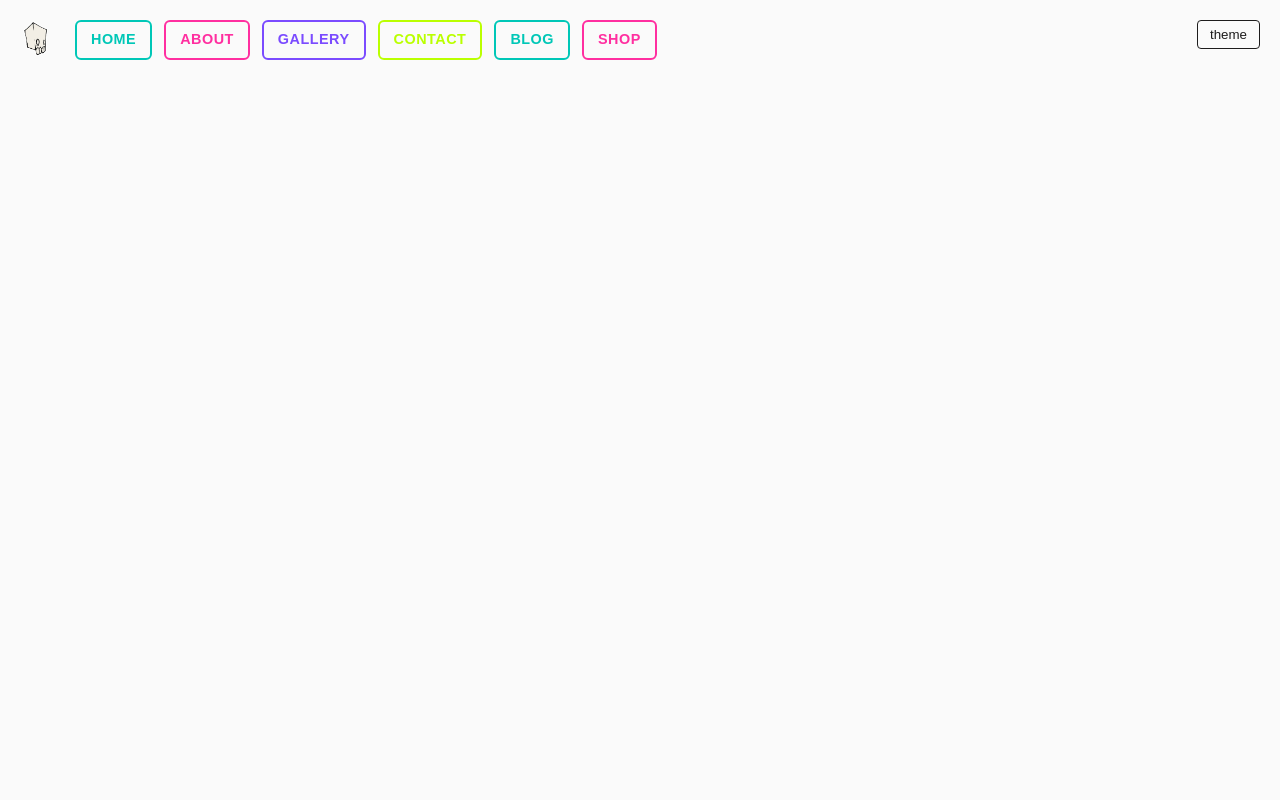
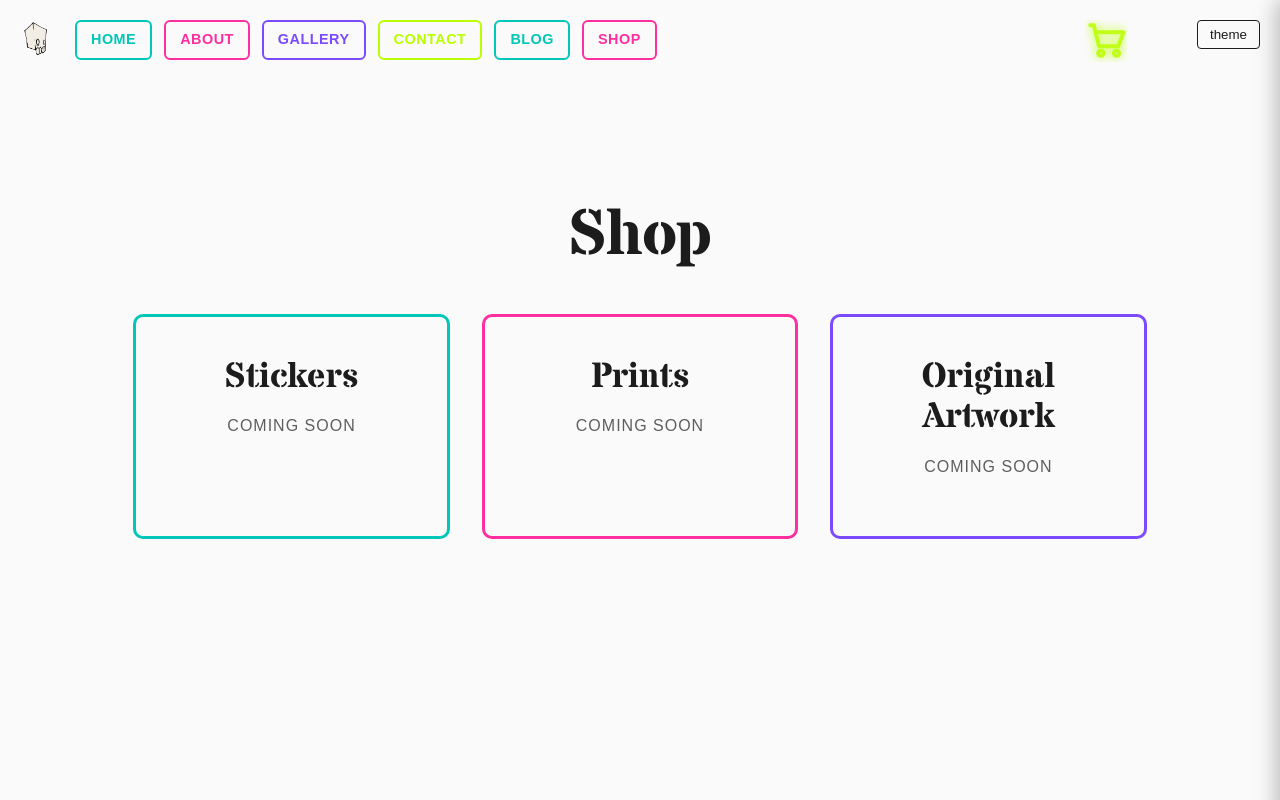
Before and after one commit to mfobbsie/mrfestinwebsite, a React (Vite) app: page /shop in a window 1280 px wide. Built offline with nearby package versions, Linux system fonts and the light colour scheme; a web font is replaced by a local one.

Commit message:
shopping with cart drawer

```diff
--- a/src/App.tsx
+++ b/src/App.tsx
@@ -7,6 +7,7 @@ import Home from "./components/home";
 import About from "./components/about";
 import Contact from "./components/contact";
 import Gallery from "./components/gallery";
+import Shop from "./components/shop";
 
 function App() {
   const [menuOpen, setMenuOpen] = useState(false);
@@ -61,6 +62,7 @@ function App() {
         <Route path="/about" element={<About />} />
         <Route path="/contact" element={<Contact />} />
         <Route path="/gallery" element={<Gallery />} />
+        <Route path="/shop" element={<Shop />} />
       </Routes>
     </>
   );
--- /dev/null
+++ b/src/components/CartDrawer.css
@@ -0,0 +1,57 @@
+/*CartDrawer.css*/
+
+/* Backdrop */
+.cart-backdrop {
+  position: fixed;
+  inset: 0;
+  background: rgba(0,0,0,0.45);
+  backdrop-filter: blur(2px);
+  z-index: 20;
+}
+
+/* Drawer container */
+.cart-drawer {
+  position: fixed;
+  top: 0;
+  right: 0;
+  width: 360px;
+  height: 100vh;
+  background: var(--bg);
+  border-left: 3px solid var(--accent-lime);
+  box-shadow: -4px 0 20px rgba(0,0,0,0.25);
+  transform: translateX(100%);
+  transition: transform 0.35s ease-out;
+  z-index: 30;
+  padding: 24px;
+  display: flex;
+  flex-direction: column;
+}
+
+/* When open */
+.cart-drawer.open {
+  transform: translateX(0);
+}
+
+/* Close button */
+.cart-close {
+  background: none;
+  border: none;
+  font-size: 2rem;
+  color: var(--text);
+  cursor: pointer;
+  align-self: flex-end;
+  margin-bottom: 10px;
+}
+
+/* Title */
+.cart-title {
+  font-family: var(--font-display);
+  font-size: 2rem;
+  margin-bottom: 20px;
+}
+
+/* Empty state */
+.cart-empty {
+  opacity: 0.7;
+  font-size: 1.1rem;
+}
--- /dev/null
+++ b/src/components/CartDrawer.tsx
@@ -0,0 +1,30 @@
+/*CartDrawer.tsx*/
+
+import "./CartDrawer.css";
+
+interface CartDrawerProps {
+  open: boolean;
+  onClose: () => void;
+}
+
+export default function CartDrawer({ open, onClose }: CartDrawerProps) {
+  return (
+    <>
+      {/* Backdrop */}
+      {open && <div className="cart-backdrop" onClick={onClose}></div>}
+
+      {/* Drawer */}
+      <aside className={`cart-drawer ${open ? "open" : ""}`}>
+        <button className="cart-close" onClick={onClose}>
+          ×
+        </button>
+
+        <h2 className="cart-title">Your Cart</h2>
+
+        <p className="cart-empty">Your cart is empty.</p>
+
+        {/* Later: map cart items here */}
+      </aside>
+    </>
+  );
+}
--- /dev/null
+++ b/src/components/Shop.css
@@ -0,0 +1,103 @@
+/*Shop.css*/
+
+.shop-page {
+  padding-top: 200px;
+  padding-bottom: 80px;
+  width: 90%;
+  max-width: 1200px;
+  margin: 0 auto;
+  position: relative;
+}
+
+/* Cart icon in top-right */
+.shop-cart-icon {
+  position: absolute;
+  top: 20px;
+  right: 20px;
+  width: 42px;
+  height: auto;
+  opacity: 0.9;
+  cursor: pointer;
+  transition: transform 0.2s ease;
+}
+
+.shop-cart-icon:hover {
+  transform: scale(1.1);
+}
+
+.shop-title {
+  text-align: center;
+  margin-bottom: 40px;
+  font-family: var(--font-display);
+  font-size: var(--size-h1);
+}
+
+/* Grid layout */
+.shop-grid {
+  display: grid;
+  grid-template-columns: repeat(auto-fit, minmax(260px, 1fr));
+  gap: 32px;
+}
+
+/* Category cards */
+.shop-card {
+  border: 3px solid;
+  border-radius: 10px;
+  padding: 40px 20px;
+  text-align: center;
+  background: var(--bg);
+  transition: transform 0.25s ease, border-color 0.25s ease;
+}
+
+.shop-card h2 {
+  font-family: var(--font-display);
+  margin-bottom: 12px;
+}
+
+.coming-soon {
+  font-size: 1rem;
+  color: var(--text);
+  opacity: 0.7;
+  text-transform: uppercase;
+  letter-spacing: 1px;
+}
+
+/* Hover effect */
+.shop-card:hover {
+  transform: translateY(-6px);
+  border-color: var(--accent-lime);
+}
+
+/* Fade-on-scroll support */
+.fade-on-scroll {
+  opacity: 0;
+  transform: translateY(20px);
+  transition: opacity 0.8s ease, transform 0.8s ease;
+}
+
+.fade-on-scroll.visible {
+  opacity: 1;
+  transform: translateY(0);
+}
+.shop-cart-icon {
+  position: absolute;
+  top: 20px;
+  right: 20px;
+  width: 42px;
+  cursor: pointer;
+  transition: transform 0.2s ease;
+}
+
+.shop-cart-icon:hover {
+  transform: scale(1.1);
+}
+@keyframes microBounce {
+  0%   { transform: translateY(0); }
+  30%  { transform: translateY(-4px); }
+  60%  { transform: translateY(0); }
+  80%  { transform: translateY(-2px); }
+  100% { transform: translateY(0); }
+}
+.shop-cart-icon:hover {
+  animation: microBounce 0.45s ease-out;
+}
--- a/src/components/shop.tsx
+++ b/src/components/shop.tsx
@@ -1,30 +1,62 @@
-import React from "react";
+/*shop.tsx*/
+
+import { useState, useEffect } from "react";
 import "../App.css";
 import "./Shop.css";
-import cartIcon from "../assets/cart.png"; // add a cart icon to assets
+import cartIcon from "../assets/cart.svg";
+import CartDrawer from "./CartDrawer";
 
 export default function Shop() {
+  const [cartOpen, setCartOpen] = useState(false);
+
   const categories = [
     { title: "Stickers", color: "var(--accent-teal)" },
     { title: "Prints", color: "var(--accent-pink)" },
     { title: "Original Artwork", color: "var(--accent-purple)" },
   ];
 
+  useEffect(() => {
+    const observer = new IntersectionObserver((entries) => {
+      entries.forEach((entry) => {
+        if (entry.isIntersecting) entry.target.classList.add("visible");
+      });
+    });
+
+    document.querySelectorAll(".fade-on-scroll").forEach((el) => {
+      observer.observe(el);
+    });
+
+    return () => observer.disconnect();
+  }, []);
+
   return (
+    <>
       <section className="shop-page fade-on-scroll">
-      {/* Cart icon */}
-      <img src={cartIcon} alt="cart" className="shop-cart-icon" />
+        <img
+          src={cartIcon}
+          alt="cart"
+          className="shop-cart-icon"
+          onClick={() => setCartOpen(true)}
+        />
 
         <h1 className="shop-title">Shop</h1>
 
         <div className="shop-grid">
           {categories.map((cat, i) => (
-          <div key={i} className="shop-card" style={{ borderColor: cat.color }}>
+            <div
+              key={i}
+              className="shop-card"
+              style={{ borderColor: cat.color }}
+            >
               <h2>{cat.title}</h2>
               <p className="coming-soon">Coming Soon</p>
             </div>
           ))}
         </div>
       </section>
+
+      {/* Drawer must be OUTSIDE the section */}
+      <CartDrawer open={cartOpen} onClose={() => setCartOpen(false)} />
+    </>
   );
 }
```
Also changed, not shown: src/assets/cart.svg (added). Lines whose indentation alone changed are shown as unchanged.
